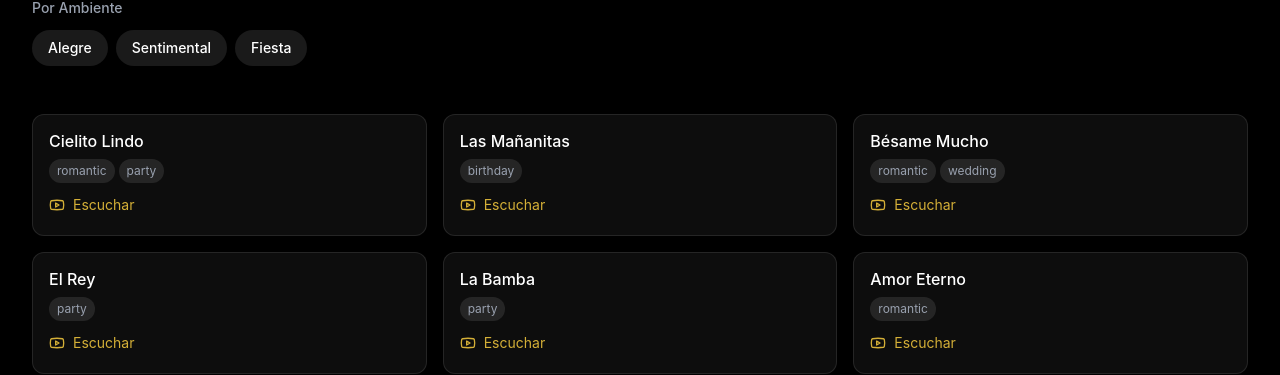
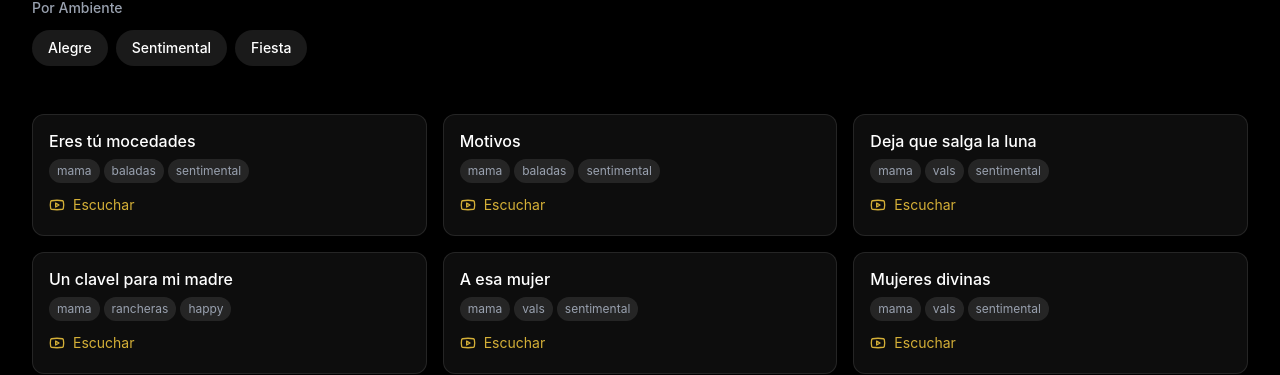
Before and after one commit to EstebanMenaCascante/Mariachisanisidroweb, a React (Vite) app: page / in a window 1280 px wide. Shown: the part 3898-4273 px from the top of the page. Built offline with nearby package versions, Linux system fonts and the light colour scheme.

Commit message:
cualquier cosa

```diff
--- a/src/app/components/sections/RepertoryAdminPage.tsx
+++ b/src/app/components/sections/RepertoryAdminPage.tsx
@@ -21,7 +21,7 @@ const REPERTORY_ADMIN_PASSWORD = "sanisidro26";
 
 type SongFormState = {
   title: string;
-  occasion: string;
+  occasion: string[];
   genre: string;
   mood: string;
   youtubeUrl: string;
@@ -29,7 +29,7 @@ type SongFormState = {
 
 const emptyForm: SongFormState = {
   title: "",
-  occasion: "",
+  occasion: [],
   genre: "",
   mood: "",
   youtubeUrl: "",
@@ -41,7 +41,7 @@ const unique = (values: string[]) =>
 const normalizeSong = (song: Song): Song => ({
   title: song.title.trim(),
   tags: unique(song.tags.map((tag) => tag.trim())),
-  occasion: song.occasion.trim(),
+  occasion: unique(song.occasion.map((occasion) => occasion.trim())),
   genre: song.genre.trim(),
   mood: song.mood.trim(),
   youtubeUrl: song.youtubeUrl.trim(),
@@ -49,13 +49,13 @@ const normalizeSong = (song: Song): Song => ({
 
 const songFromForm = (form: SongFormState): Song => {
   const tags = unique(
-    [form.occasion, form.genre, form.mood].map((value) => value.trim()),
+    [...form.occasion, form.genre, form.mood].map((value) => value.trim()),
   );
 
   return {
     title: form.title.trim(),
     tags,
-    occasion: form.occasion.trim(),
+    occasion: unique(form.occasion.map((occasion) => occasion.trim())),
     genre: form.genre.trim(),
     mood: form.mood.trim(),
     youtubeUrl: form.youtubeUrl.trim(),
@@ -178,6 +178,19 @@ export function RepertoryAdminPage() {
       }
 
       return current > index ? current - 1 : current;
+    });
+  };
+
+  const handleToggleOccasion = (occasionKey: string) => {
+    setForm((current) => {
+      const hasOccasion = current.occasion.includes(occasionKey);
+
+      return {
+        ...current,
+        occasion: hasOccasion
+          ? current.occasion.filter((value) => value !== occasionKey)
+          : [...current.occasion, occasionKey],
+      };
     });
   };
 
@@ -348,28 +361,29 @@ export function RepertoryAdminPage() {
                   />
                 </label>
 
-                <label className="grid gap-2">
-                  <span className="text-sm text-gray-300">Ocasión</span>
-                  <input
-                    list="occasion-options"
-                    value={form.occasion}
-                    onChange={(event) =>
-                      setForm((current) => ({
-                        ...current,
-                        occasion: event.target.value,
-                      }))
-                    }
-                    className="rounded-2xl border border-white/10 bg-black/40 px-4 py-3 text-white outline-none transition-colors placeholder:text-gray-500 focus:border-[#D4AF37]"
-                    placeholder="Ej. Para Mamá"
-                  />
-                  <datalist id="occasion-options">
-                    {occasionOptions.map((option) => (
-                      <option key={option} value={option}>
-                        {occasionLabels[option]}
-                      </option>
-                    ))}
-                  </datalist>
-                </label>
+                <div className="grid gap-2 md:col-span-2">
+                  <span className="text-sm text-gray-300">Ocasiones</span>
+                  <div className="flex flex-wrap gap-2">
+                    {occasionOptions.map((option) => {
+                      const selected = form.occasion.includes(option);
+
+                      return (
+                        <button
+                          key={option}
+                          type="button"
+                          onClick={() => handleToggleOccasion(option)}
+                          className={`rounded-full border px-3 py-1.5 text-xs transition-colors ${
+                            selected
+                              ? "border-[#D4AF37] bg-[#D4AF37] text-black"
+                              : "border-white/20 bg-white/5 text-gray-200 hover:bg-white/10"
+                          }`}
+                        >
+                          {occasionLabels[option]}
+                        </button>
+                      );
+                    })}
+                  </div>
+                </div>
 
                 <label className="grid gap-2">
                   <span className="text-sm text-gray-300">Género</span>
@@ -455,7 +469,7 @@ export function RepertoryAdminPage() {
                       })
                     ) : (
                       <span className="text-sm text-gray-400">
-                        Se calcularán a partir de ocasión, género y mood.
+                        Se calcularán a partir de ocasiones, género y mood.
                       </span>
                     )}
                   </div>
@@ -522,8 +536,13 @@ export function RepertoryAdminPage() {
                       <div>
                         <h3 className="font-medium text-white">{song.title}</h3>
                         <p className="mt-1 text-xs uppercase tracking-[0.2em] text-gray-400">
-                          {occasionLabels[song.occasion]} ·{" "}
-                          {genreLabels[song.genre]} · {moodLabels[song.mood]}
+                          {song.occasion
+                            .map(
+                              (occasion) =>
+                                occasionLabels[occasion] || occasion,
+                            )
+                            .join(" · ")}{" "}
+                          · {genreLabels[song.genre]} · {moodLabels[song.mood]}
                         </p>
                       </div>
 
--- a/src/app/content.ts
+++ b/src/app/content.ts
@@ -14,7 +14,16 @@ export const navSections = [
 
 export const members: Member[] = integrantesData;
 
-export const songs: Song[] = cancionesData;
+export const songs: Song[] = (
+  cancionesData as Array<
+    Omit<Song, "occasion"> & { occasion: string | string[] }
+  >
+).map((song) => ({
+  ...song,
+  occasion: Array.isArray(song.occasion)
+    ? song.occasion.filter(Boolean)
+    : [song.occasion].filter(Boolean),
+}));
 
 export const gallery: GalleryItem[] = galeriaData as GalleryItem[];
 
--- a/src/app/siteCopy.ts
+++ b/src/app/siteCopy.ts
@@ -82,6 +82,7 @@ const siteCopy = {
         vals: "Valses",
         dolidas: "Dolidas",
         religiosas: "Religiosas",
+        valsrancheros: "Valses rancheros",
       },
       mood: {
         happy: "Alegre",
--- a/src/app/types.ts
+++ b/src/app/types.ts
@@ -9,7 +9,7 @@ export type Member = {
 export type Song = {
   title: string;
   tags: string[];
-  occasion: string;
+  occasion: string[];
   genre: string;
   mood: string;
   youtubeUrl: string;
--- a/src/app/utils.ts
+++ b/src/app/utils.ts
@@ -67,11 +67,14 @@ export function filterSongs(
   const normalizedSearch = search.trim().toLowerCase();
 
   return songs.filter((song) => {
+    const songOccasions = Array.isArray(song.occasion)
+      ? song.occasion
+      : [song.occasion];
     const matchSearch =
       !normalizedSearch || song.title.toLowerCase().includes(normalizedSearch);
     const matchFilter =
       !activeFilter ||
-      song.occasion === activeFilter ||
+      songOccasions.includes(activeFilter) ||
       song.genre === activeFilter ||
       song.mood === activeFilter;
 
--- a/src/data/canciones.json
+++ b/src/data/canciones.json
@@ -1,146 +1,82 @@
 [
   {
-    "title": "Cielito Lindo",
-    "tags": ["romantic", "party"],
-    "occasion": "party",
+    "title": "Eres tú mocedades",
+    "tags": ["mama", "baladas", "sentimental"],
+    "occasion": "mama",
+    "genre": "baladas",
+    "mood": "sentimental",
+    "youtubeUrl": "https://www.youtube.com/watch?v=7xLHpT3rMyQ"
+  },
+  {
+    "title": "Motivos",
+    "tags": ["mama", "baladas", "sentimental"],
+    "occasion": "mama",
+    "genre": "baladas",
+    "mood": "sentimental",
+    "youtubeUrl": "https://www.youtube.com/watch?v=MVOYcCrS_Bw"
+  },
+  {
+    "title": "Deja que salga la luna",
+    "tags": ["mama", "vals", "sentimental"],
+    "occasion": "mama",
+    "genre": "vals",
+    "mood": "sentimental",
+    "youtubeUrl": "https://www.youtube.com/watch?v=ImYjWR_dg84"
+  },
+  {
+    "title": "Un clavel para mi madre",
+    "tags": ["mama", "rancheras", "happy"],
+    "occasion": "mama",
     "genre": "rancheras",
     "mood": "happy",
-    "youtubeUrl": "https://www.youtube.com/results?search_query=Cielito+Lindo+mariachi"
+    "youtubeUrl": "https://www.youtube.com/watch?v=2UibrLbBWdk"
   },
   {
-    "title": "Las Mañanitas",
-    "tags": ["birthday"],
-    "occasion": "birthday",
-    "genre": "traditional",
-    "mood": "happy",
-    "youtubeUrl": "https://www.youtube.com/results?search_query=Las+Maanitas+mariachi"
+    "title": "A esa mujer",
+    "tags": ["mama", "vals", "sentimental"],
+    "occasion": "mama",
+    "genre": "vals",
+    "mood": "sentimental",
+    "youtubeUrl": "https://www.youtube.com/watch?v=3ql5nFBfyjQ"
   },
   {
-    "title": "Bésame Mucho",
-    "tags": ["romantic", "wedding"],
-    "occasion": "wedding",
-    "genre": "boleros",
+    "title": "Mujeres divinas",
+    "tags": ["mama", "vals", "sentimental"],
+    "occasion": "mama",
+    "genre": "vals",
     "mood": "sentimental",
-    "youtubeUrl": "https://www.youtube.com/results?search_query=Besame+Mucho+mariachi"
+    "youtubeUrl": "https://www.youtube.com/watch?v=C2q7lB0NRBk"
   },
   {
-    "title": "El Rey",
-    "tags": ["party"],
-    "occasion": "party",
-    "genre": "rancheras",
-    "mood": "party",
-    "youtubeUrl": "https://www.youtube.com/results?search_query=El+Rey+mariachi"
+    "title": "Es la mujer",
+    "tags": ["mama", "corridos", "happy"],
+    "occasion": "mama",
+    "genre": "corridos",
+    "mood": "happy",
+    "youtubeUrl": "https://www.youtube.com/watch?v=ExIYBs63Bwg"
   },
   {
-    "title": "La Bamba",
-    "tags": ["party"],
-    "occasion": "party",
-    "genre": "cumbias",
-    "mood": "party",
-    "youtubeUrl": "https://www.youtube.com/results?search_query=La+Bamba+mariachi"
+    "title": "Ella",
+    "tags": ["mama", "vals", "sentimental"],
+    "occasion": "mama",
+    "genre": "vals",
+    "mood": "sentimental",
+    "youtubeUrl": "https://www.youtube.com/watch?v=JOHnirPuR7I"
   },
   {
-    "title": "Amor Eterno",
-    "tags": ["romantic"],
+    "title": "A mi madre (Dimas)",
+    "tags": ["mama", "corridos", "happy"],
     "occasion": "mama",
-    "genre": "romantic",
-    "mood": "sentimental",
-    "youtubeUrl": "https://www.youtube.com/results?search_query=Amor+Eterno+mariachi"
+    "genre": "corridos",
+    "mood": "happy",
+    "youtubeUrl": "https://www.youtube.com/watch?v=G793MxEtbkM"
   },
   {
-    "title": "Si Nos Dejan",
-    "tags": ["romantic", "wedding"],
-    "occasion": "wedding",
-    "genre": "romantic",
+    "title": "Tú sangre en mi cuerpo",
+    "tags": ["mama", "baladas", "sentimental"],
+    "occasion": "mama",
+    "genre": "baladas",
     "mood": "sentimental",
-    "youtubeUrl": "https://www.youtube.com/results?search_query=Si+Nos+Dejan+mariachi"
-  },
-  {
-    "title": "Volver Volver",
-    "tags": ["party"],
-    "occasion": "party",
-    "genre": "rancheras",
-    "mood": "happy",
-    "youtubeUrl": "https://www.youtube.com/results?search_query=Volver+Volver+mariachi"
-  },
-  {
-    "title": "Hermoso Cariño",
-    "tags": ["romantic", "proposal"],
-    "occasion": "proposal",
-    "genre": "romantic",
-    "mood": "sentimental",
-    "youtubeUrl": "https://www.youtube.com/results?search_query=Hermoso+Carino+mariachi"
-  },
-  {
-    "title": "México Lindo y Querido",
-    "tags": ["party"],
-    "occasion": "party",
-    "genre": "rancheras",
-    "mood": "happy",
-    "youtubeUrl": "https://www.youtube.com/results?search_query=Mexico+Lindo+y+Querido+mariachi"
-  },
-  {
-    "title": "Cucurrucucú Paloma",
-    "tags": ["romantic"],
-    "occasion": "wedding",
-    "genre": "boleros",
-    "mood": "sentimental",
-    "youtubeUrl": "https://www.youtube.com/results?search_query=Cucurrucucu+Paloma+mariachi"
-  },
-  {
-    "title": "La Bikina",
-    "tags": ["party"],
-    "occasion": "party",
-    "genre": "rancheras",
-    "mood": "party",
-    "youtubeUrl": "https://www.youtube.com/results?search_query=La+Bikina+mariachi"
-  },
-  {
-    "title": "Te Quiero Dijiste",
-    "tags": ["romantic", "proposal"],
-    "occasion": "proposal",
-    "genre": "boleros",
-    "mood": "sentimental",
-    "youtubeUrl": "https://www.youtube.com/results?search_query=Te+Quiero+Dijiste+mariachi"
-  },
-  {
-    "title": "El Mariachi Loco",
-    "tags": ["party"],
-    "occasion": "party",
-    "genre": "corridos",
-    "mood": "party",
-    "youtubeUrl": "https://www.youtube.com/results?search_query=El+Mariachi+Loco+mariachi"
-  },
-  {
-    "title": "Contigo Aprendí",
-    "tags": ["romantic", "wedding"],
-    "occasion": "wedding",
-    "genre": "romantic",
-    "mood": "sentimental",
-    "youtubeUrl": "https://www.youtube.com/results?search_query=Contigo+Aprendi+mariachi"
-  },
-  {
-    "title": "Adiós Mi Chaparrita",
-    "tags": ["party"],
-    "occasion": "party",
-    "genre": "cumbias",
-    "mood": "happy",
-    "youtubeUrl": "https://www.youtube.com/results?search_query=Adios+Mi+Chaparrita+mariachi"
-  },
-  {
-    "title": "El Son de la Negra",
-    "tags": ["party"],
-    "occasion": "party",
-    "genre": "rancheras",
-    "mood": "party",
-    "youtubeUrl": "https://www.youtube.com/results?search_query=El+Son+de+la+Negra+mariachi"
-  },
-  {
-    "title": "Sabes una Cosa",
-    "tags": ["romantic"],
-    "occasion": "wedding",
-    "genre": "romantic",
-    "mood": "sentimental",
-    "youtubeUrl": "https://www.youtube.com/results?search_query=Sabes+una+Cosa+mariachi"
+    "youtubeUrl": "https://www.youtube.com/watch?v=JuUt0Ej3B2Y"
   }
 ]
```
